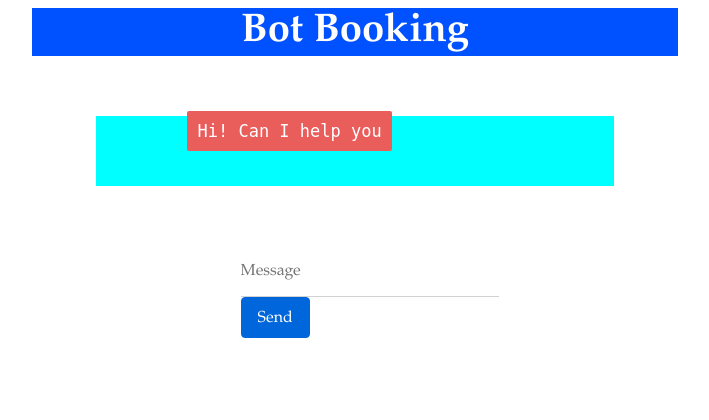
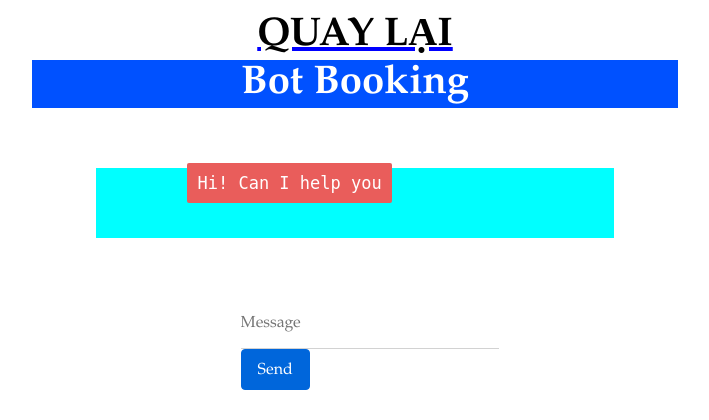
Before and after one commit to kimanh24022001/Booking-Website-Integrate-Chatbot, a Flask app: template templates/chatbot.html in a window 1280 px wide. Shown: the top 420 px of the page, without its empty margins (285-994 px from the left). Run offline with Flask 2, Linux system fonts and the light colour scheme; the template is opened without the code that fills it, so the values that code supplies are empty; parts of the project's set-up code (start-up, migrations or seed data) failed here and were passed over; some libraries are stand-ins or nearby versions.

Commit message:
Update chatbot.html

```diff
--- a/templates/chatbot.html
+++ b/templates/chatbot.html
@@ -170,6 +170,7 @@ button, input, optgroup, select, textarea {
 }
 </style>
 <body>
+    <a href="https://hotelweb-app.herokuapp.com/" style="color: blue"><h1>QUAY LẠI</h1></a>
     <div class="row">
         <div class="col-md-10 mr-auto ml-auto">
 
```
